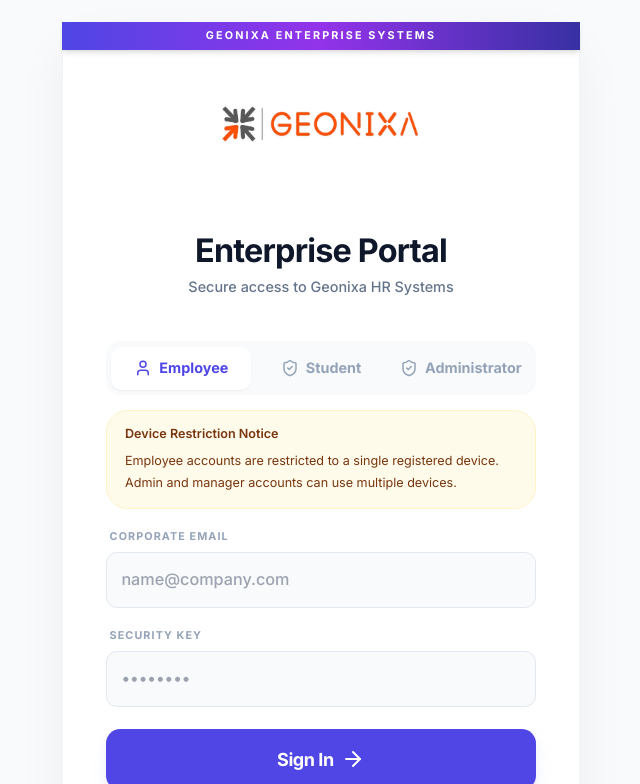
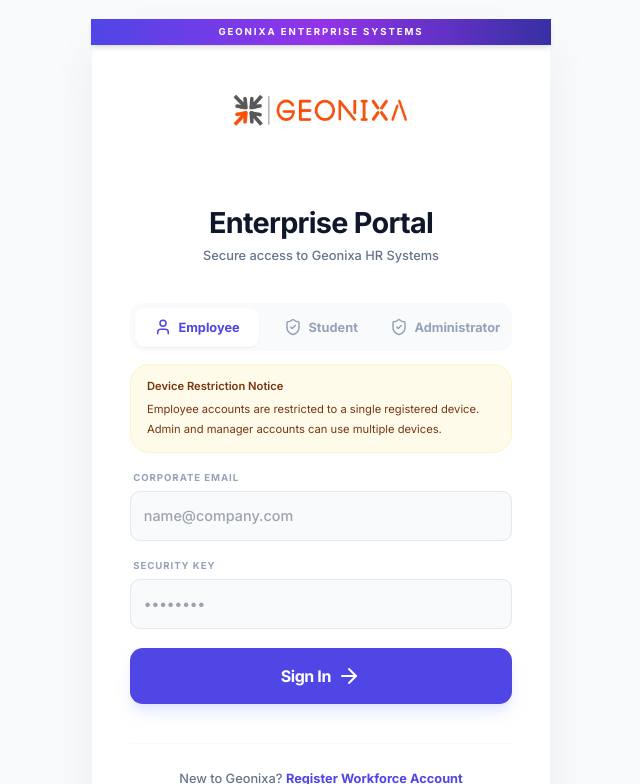
Before and after one commit to Hari239o/HRMS-PORTAL, a React (Vite) app in the folder client/: page /login in a window 1536 px wide. Shown: the top 784 px of the page, without its empty margins (447-1087 px from the left). Built offline with nearby package versions, Linux system fonts and the light colour scheme.

Commit message:
Aggressively scale down UI to 75% to counter OS level display scaling and reduce empty padding space on dashboard

```diff
--- a/client/src/App.jsx
+++ b/client/src/App.jsx
@@ -74,8 +74,8 @@ const ProtectedRoute = ({ children, adminOnly = false, expectedPortal }) => {
             <Menu size={24} />
           </button>
         </header>
-        <main className="flex-1 overflow-y-auto p-4 sm:p-6 md:p-10">
-          <div className="w-full">
+        <main className="flex-1 overflow-y-auto p-3 sm:p-4 md:p-6 lg:p-8">
+          <div className="w-full max-w-[1600px] mx-auto">
             {children}
           </div>
         </main>
--- a/client/src/index.css
+++ b/client/src/index.css
@@ -4,11 +4,11 @@
 
 @layer base {
   html {
-    font-size: 85%; /* Scales down the entire UI so it fits the screen better (13.6px base instead of 16px) */
+    font-size: 75%; /* Aggressive scale down (12px base) to counter Windows 125%/150% display scaling */
   }
   @media (min-width: 1536px) {
     html {
-      font-size: 90%; /* slightly larger on huge monitors */
+      font-size: 80%; /* 12.8px on very large monitors */
     }
   }
   body {
```
